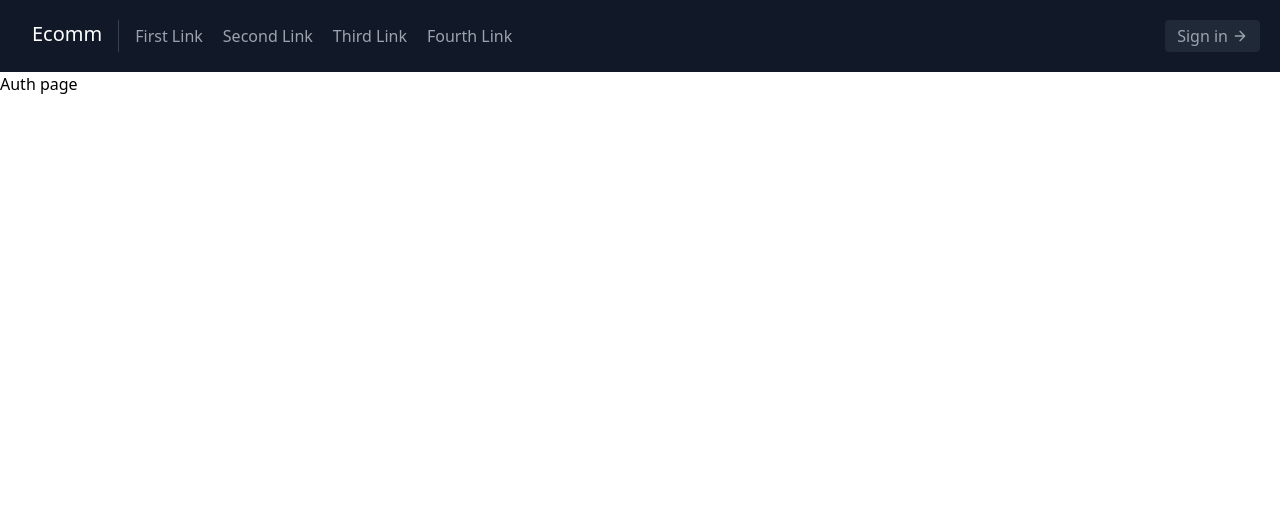
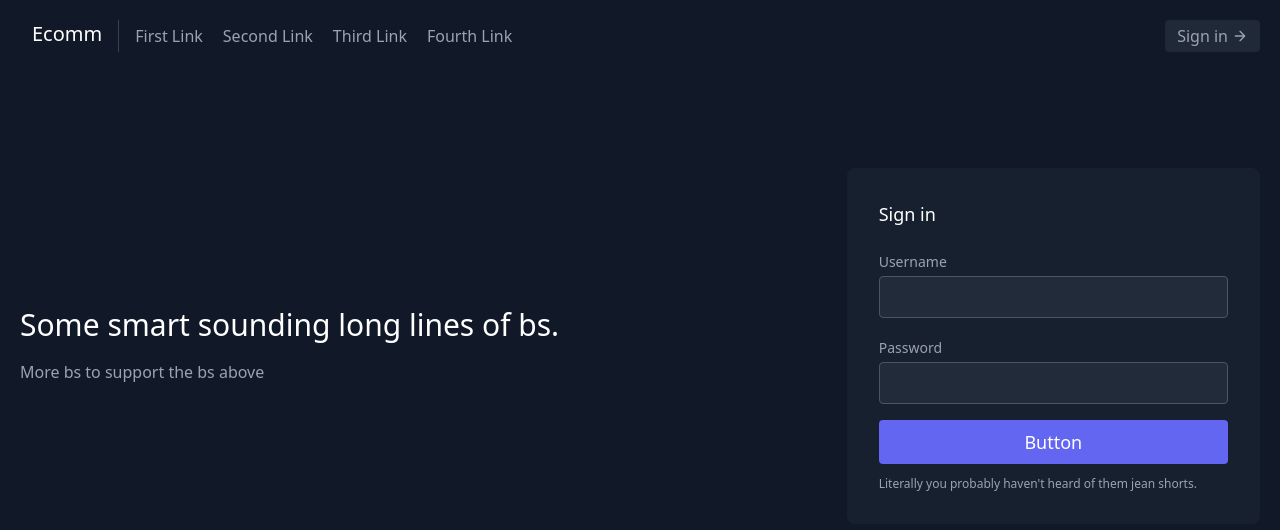
Before and after one commit to saxenabhishek/symmetrical-chainsaw, a Next.js app in the folder frontend/: page /auth in a window 1280 px wide. Shown: the top 530 px of the page. Built offline with nearby package versions, Linux system fonts and the light colour scheme.

Commit message:
🚧  auth page

```diff
--- a/frontend/pages/auth.js
+++ b/frontend/pages/auth.js
@@ -1,3 +1,47 @@
 export default function Auth(props) {
-  return <h1>Auth page</h1>;
+  return (
+    <section class="text-gray-400 bg-gray-900 body-font h-screen">
+      <div class="container px-5 py-24 mx-auto flex flex-wrap items-center">
+        <div class="lg:w-3/5 md:w-1/2 md:pr-16 lg:pr-0 pr-0">
+          <h1 class="title-font font-medium text-3xl text-white">
+            Some smart sounding long lines of bs.
+          </h1>
+          <p class="leading-relaxed mt-4">More bs to support the bs above</p>
+        </div>
+        <div class="lg:w-2/6 md:w-1/2 bg-gray-800 bg-opacity-50 rounded-lg p-8 flex flex-col md:ml-auto w-full mt-10 md:mt-0">
+          <h2 class="text-white text-lg font-medium title-font mb-5">
+            Sign in
+          </h2>
+          <div class="relative mb-4">
+            <label for="full-name" class="leading-7 text-sm text-gray-400">
+              Username
+            </label>
+            <input
+              type="text"
+              id="fu"
+              name="full-name"
+              class="w-full bg-gray-600 bg-opacity-20 focus:bg-transparent focus:ring-2 focus:ring-indigo-900 rounded border border-gray-600 focus:border-indigo-500 text-base outline-none text-gray-100 py-1 px-3 leading-8 transition-colors duration-200 ease-in-out"
+            />
+          </div>
+          <div class="relative mb-4">
+            <label for="email" class="leading-7 text-sm text-gray-400">
+              Password
+            </label>
+            <input
+              type="email"
+              id="email"
+              name="email"
+              class="w-full bg-gray-600 bg-opacity-20 focus:bg-transparent focus:ring-2 focus:ring-indigo-900 rounded border border-gray-600 focus:border-indigo-500 text-base outline-none text-gray-100 py-1 px-3 leading-8 transition-colors duration-200 ease-in-out"
+            />
+          </div>
+          <button class="text-white bg-indigo-500 border-0 py-2 px-8 focus:outline-none hover:bg-indigo-600 rounded text-lg">
+            Button
+          </button>
+          <p class="text-xs mt-3">
+            Literally you probably haven't heard of them jean shorts.
+          </p>
+        </div>
+      </div>
+    </section>
+  );
 }
```
